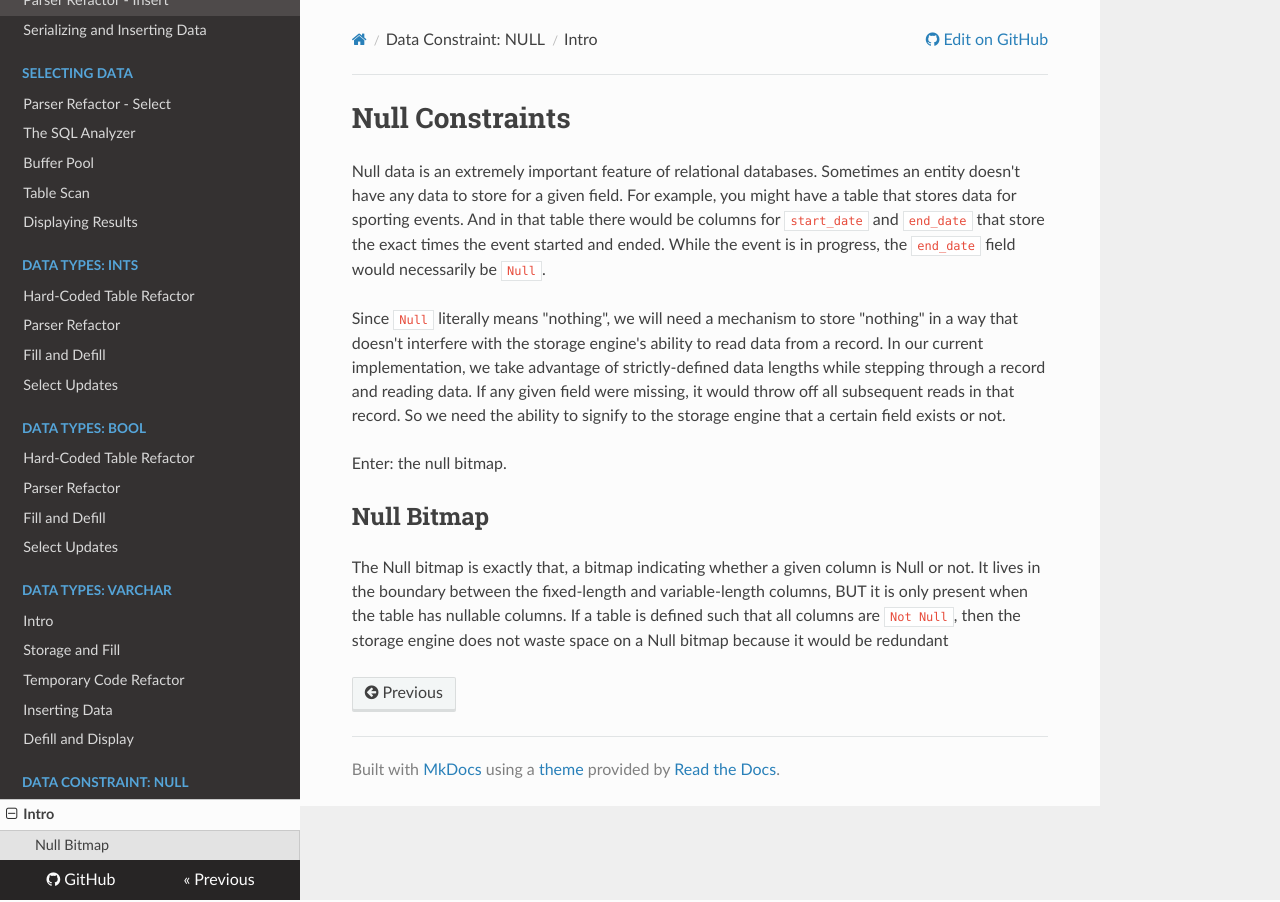
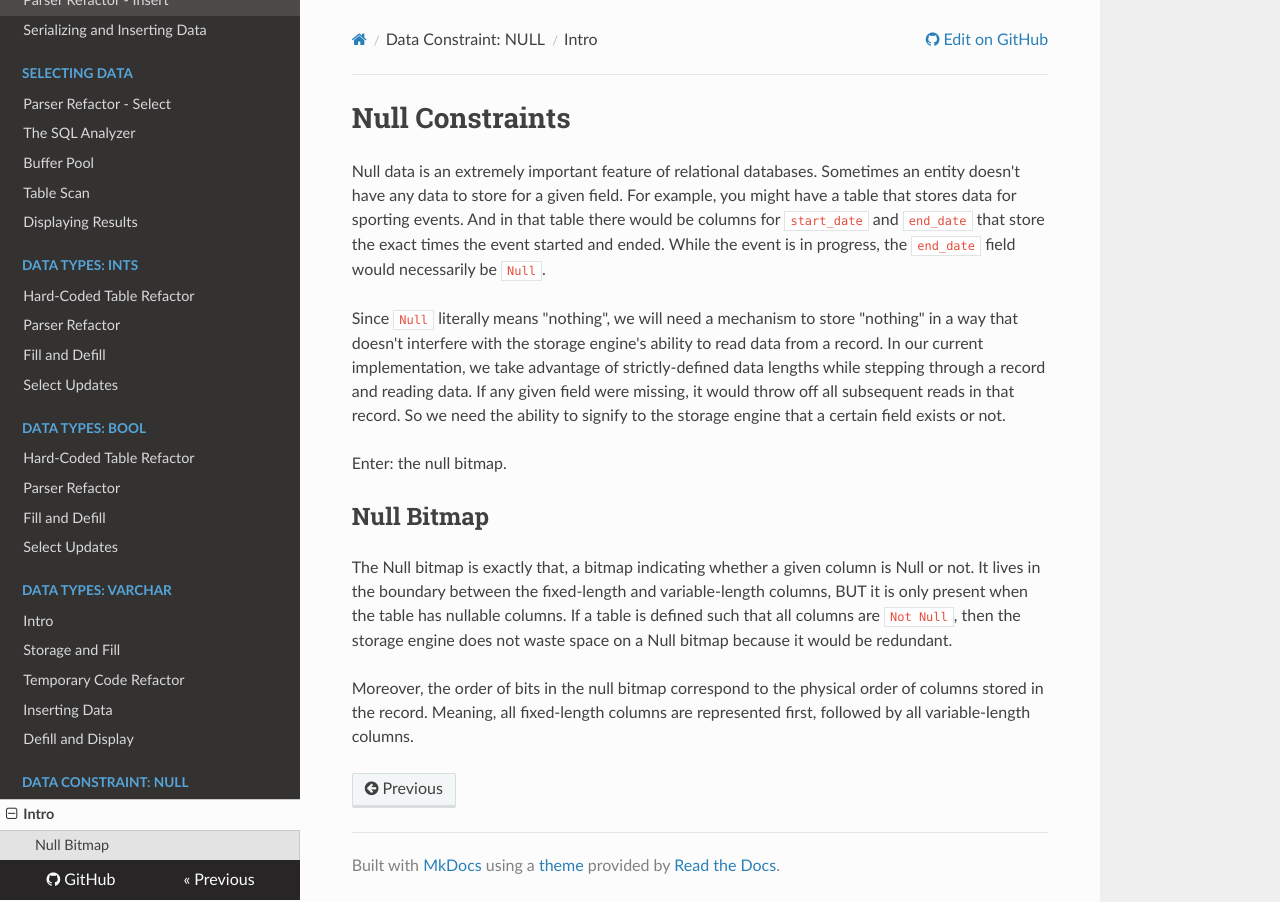
Before and after one commit to burke1791/burkeql-db, an MkDocs documentation site: the page built from docs/09-data-constraint-null/01-intro.md, in a window 1280 px wide. Built offline with MkDocs 1.6.1, drawn with Linux system fonts in a browser that asks for light colours; nearby versions of some CDN libraries.

Commit message:
added a paragraph

```diff
--- a/docs/09-data-constraint-null/01-intro.md
+++ b/docs/09-data-constraint-null/01-intro.md
@@ -8,4 +8,6 @@ Enter: the null bitmap.
 
 ## Null Bitmap
 
-The Null bitmap is exactly that, a bitmap indicating whether a given column is Null or not. It lives in the boundary between the fixed-length and variable-length columns, BUT it is only present when the table has nullable columns. If a table is defined such that all columns are `Not Null`, then the storage engine does not waste space on a Null bitmap because it would be redundant
+The Null bitmap is exactly that, a bitmap indicating whether a given column is Null or not. It lives in the boundary between the fixed-length and variable-length columns, BUT it is only present when the table has nullable columns. If a table is defined such that all columns are `Not Null`, then the storage engine does not waste space on a Null bitmap because it would be redundant.
+
+Moreover, the order of bits in the null bitmap correspond to the physical order of columns stored in the record. Meaning, all fixed-length columns are represented first, followed by all variable-length columns.
```
